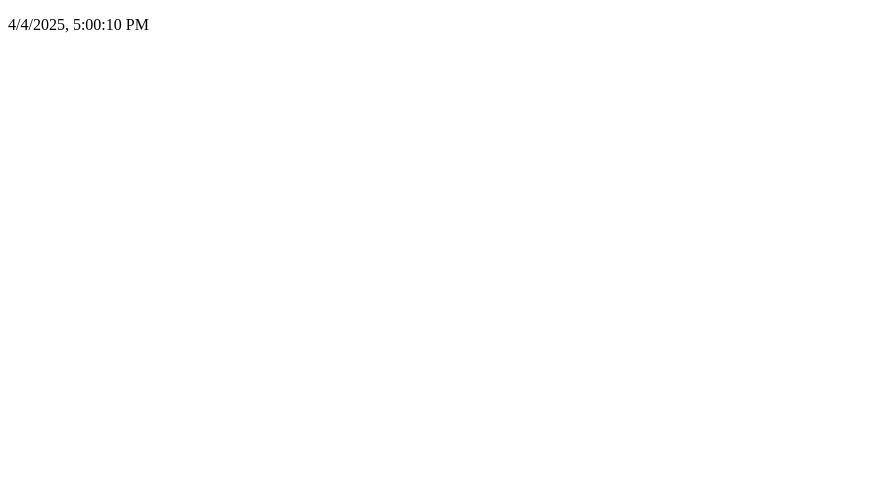
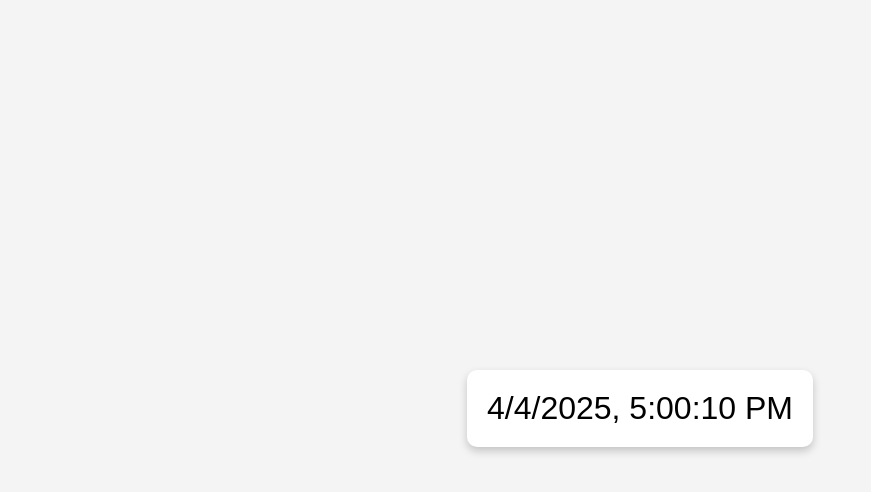
Before and after one commit to acciojob/clock-sudhipkumar, a website: page main.html in a window 1280 px wide. Shown: the whole page, without its empty margins (0-871 px from the left). Drawn offline with Linux system fonts and the light colour scheme.

Commit message:
created a submission

```diff
--- a/styles.css
+++ b/styles.css
@@ -1 +1,16 @@
 /*  your css code here. If applicable */
+body {
+            display: flex;
+            justify-content: center;
+            align-items: center;
+            height: 100vh;
+            font-family: Arial, sans-serif;
+            background-color: #f4f4f4;
+        }
+        #timer {
+            font-size: 2em;
+            background: white;
+            padding: 20px;
+            border-radius: 10px;
+            box-shadow: 0 4px 8px rgba(0, 0, 0, 0.2);
+        }
```
